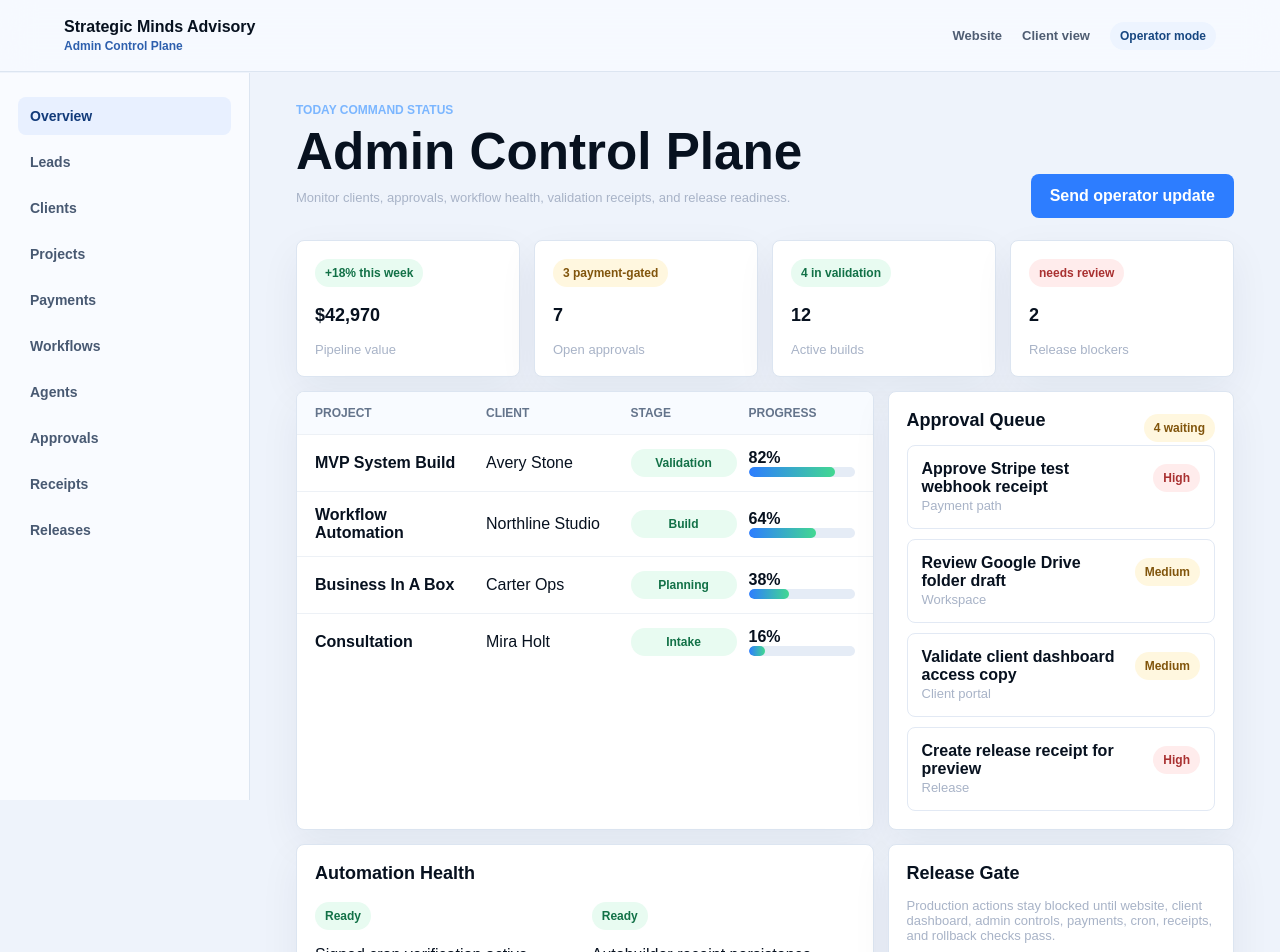
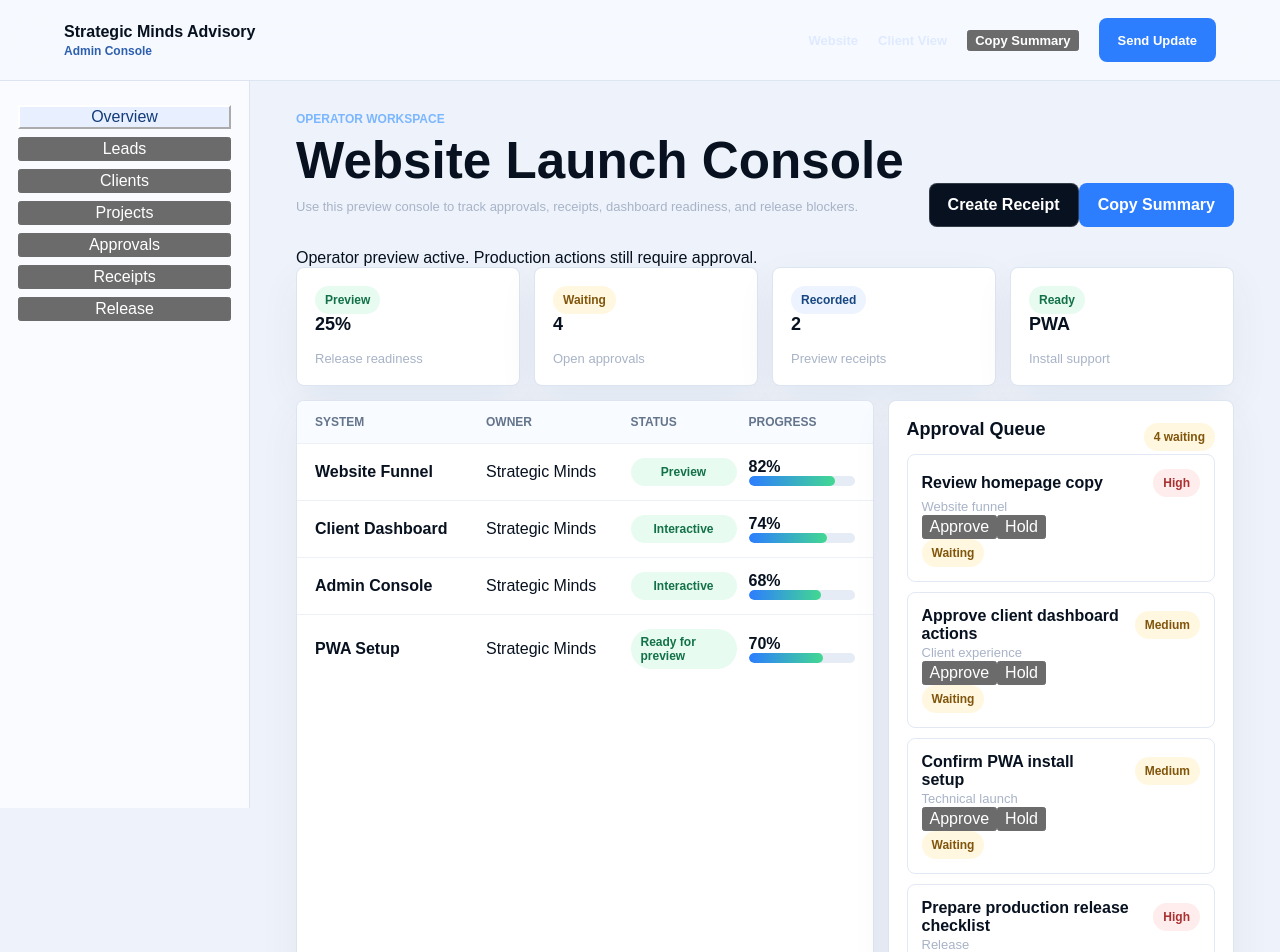
Before and after one commit to Strategic-Minds/strategicminds, a Next.js app: page /admin in a window 1280 px wide. Shown: the top 952 px of the page. Built offline with nearby package versions, Linux system fonts and the light colour scheme.

Commit message:
Wire admin route to interactive console

```diff
--- a/app/admin/page.tsx
+++ b/app/admin/page.tsx
@@ -1,136 +1,5 @@
-const stats = [
-  ['Pipeline value', '$42,970', '+18% this week', 'green'],
-  ['Open approvals', '7', '3 payment-gated', 'amber'],
-  ['Active builds', '12', '4 in validation', 'green'],
-  ['Release blockers', '2', 'needs review', 'red']
-];
-
-const projects = [
-  ['MVP System Build', 'Avery Stone', 'Validation', '82%'],
-  ['Workflow Automation', 'Northline Studio', 'Build', '64%'],
-  ['Business In A Box', 'Carter Ops', 'Planning', '38%'],
-  ['Consultation', 'Mira Holt', 'Intake', '16%']
-];
-
-const queue = [
-  ['Approve Stripe test webhook receipt', 'Payment path', 'High'],
-  ['Review Google Drive folder draft', 'Workspace', 'Medium'],
-  ['Validate client dashboard access copy', 'Client portal', 'Medium'],
-  ['Create release receipt for preview', 'Release', 'High']
-];
+import AdminConsole from './admin-console';
 
 export default function AdminPage() {
-  return (
-    <main className="app-shell">
-      <nav className="app-nav">
-        <a className="brand" href="/">
-          Strategic Minds Advisory
-          <span>Admin Control Plane</span>
-        </a>
-        <div className="nav-links" style={{ color: '#34445c' }}>
-          <a href="/">Website</a>
-          <a href="/client">Client view</a>
-          <span className="status-pill">Operator mode</span>
-        </div>
-      </nav>
-
-      <div className="app-layout">
-        <aside className="side-nav" aria-label="Admin navigation">
-          <span className="active">Overview</span>
-          <span>Leads</span>
-          <span>Clients</span>
-          <span>Projects</span>
-          <span>Payments</span>
-          <span>Workflows</span>
-          <span>Agents</span>
-          <span>Approvals</span>
-          <span>Receipts</span>
-          <span>Releases</span>
-        </aside>
-
-        <section className="workspace">
-          <header className="workspace-header">
-            <div>
-              <span className="eyebrow">Today command status</span>
-              <h1>Admin Control Plane</h1>
-              <p className="muted">Monitor clients, approvals, workflow health, validation receipts, and release readiness.</p>
-            </div>
-            <a className="btn primary" href="mailto:strategicmindsadvisory@gmail.com">Send operator update</a>
-          </header>
-
-          <div className="status-row">
-            {stats.map(([label, value, note, color]) => (
-              <div className="dashboard-panel" key={label}>
-                <span className={`badge ${color}`}>{note}</span>
-                <h2 style={{ marginTop: 18 }}>{value}</h2>
-                <span className="muted">{label}</span>
-              </div>
-            ))}
-          </div>
-
-          <div className="main-grid">
-            <div className="data-table">
-              <div className="table-row header">
-                <span>Project</span>
-                <span>Client</span>
-                <span>Stage</span>
-                <span>Progress</span>
-              </div>
-              {projects.map(([project, client, stage, progress]) => (
-                <div className="table-row" key={`${project}-${client}`}>
-                  <strong>{project}</strong>
-                  <span>{client}</span>
-                  <span className="badge green">{stage}</span>
-                  <div>
-                    <strong>{progress}</strong>
-                    <div className="progress" aria-label={`${progress} complete`}>
-                      <span style={{ width: progress }} />
-                    </div>
-                  </div>
-                </div>
-              ))}
-            </div>
-
-            <div className="dashboard-panel">
-              <div className="row-between">
-                <h2>Approval Queue</h2>
-                <span className="badge amber">4 waiting</span>
-              </div>
-              <div className="queue">
-                {queue.map(([title, area, priority]) => (
-                  <div className="queue-item" key={title}>
-                    <div className="row-between">
-                      <strong>{title}</strong>
-                      <span className={priority === 'High' ? 'badge red' : 'badge amber'}>{priority}</span>
-                    </div>
-                    <span className="muted">{area}</span>
-                  </div>
-                ))}
-              </div>
-            </div>
-          </div>
-
-          <div className="main-grid">
-            <div className="dashboard-panel">
-              <h2>Automation Health</h2>
-              <div className="status-grid">
-                <div><span className="badge green">Ready</span><p>Signed cron verification active</p></div>
-                <div><span className="badge green">Ready</span><p>Autobuilder receipt persistence active</p></div>
-                <div><span className="badge amber">Draft only</span><p>Stripe invoice send remains approval-gated</p></div>
-                <div><span className="badge amber">Draft only</span><p>Google Workspace folder creation waits for operator approval</p></div>
-              </div>
-            </div>
-            <div className="dashboard-panel">
-              <h2>Release Gate</h2>
-              <p className="muted">Production actions stay blocked until website, client dashboard, admin controls, payments, cron, receipts, and rollback checks pass.</p>
-              <div className="progress" aria-label="release readiness">
-                <span style={{ width: '76%' }} />
-              </div>
-              <p><strong>76%</strong> preview readiness</p>
-            </div>
-          </div>
-        </section>
-      </div>
-    </main>
-  );
+  return <AdminConsole />;
 }
```
